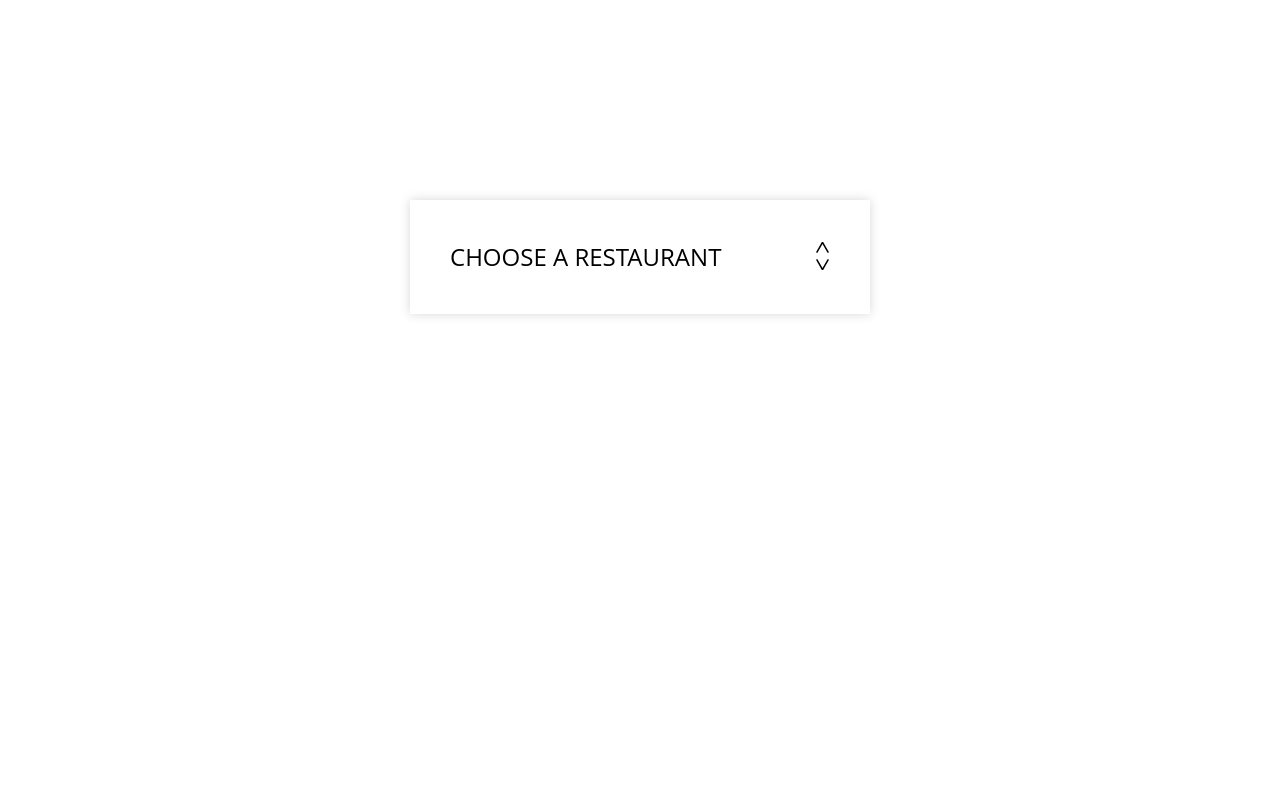
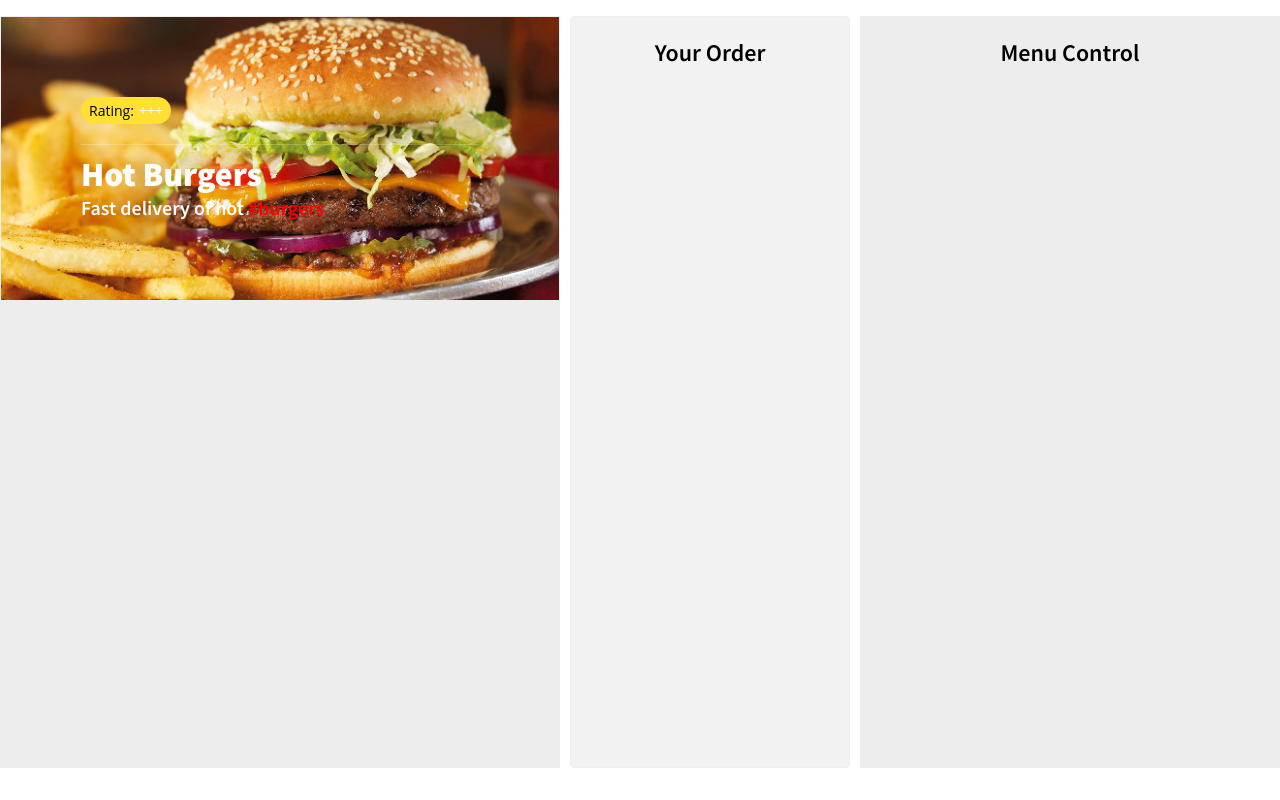
Before and after one commit to Starcatch/BurgerHub, a React (Create React App) app: page / in a window 1280 px wide. Built offline with nearby package versions, Linux system fonts and the light colour scheme.

Commit message:
add more components

```diff
--- /dev/null
+++ b/src/components/App.js
@@ -0,0 +1,20 @@
+import React from 'react';
+import Header from './Header';
+import Order from './Order';
+import MenuAdmin from './MenuAdmin';
+
+class App extends React.Component {
+  render() {
+    return(
+    <div className='burger-paradise'>
+      <div className='menu'>
+        <Header title="Very Hot Burger" amount={10} hot={true}/>
+      </div>
+      <Order/>
+      <MenuAdmin/>
+    </div>
+    );
+  }
+}
+
+export default App;
--- /dev/null
+++ b/src/components/Header.js
@@ -0,0 +1,30 @@
+import React from 'react';
+
+class Header extends React.Component {
+  render() {
+    return(
+      <header className='top'>
+        <div className='header-content'>
+          <div className='header-content'>
+            <div className='header-rating'>
+              <div className='header-rating_tag'>Rating:</div>
+              <div className='header-rating_icon'>+++</div>
+            </div>
+
+            <div className='header-divider'></div>
+            <h1 className='font-effect-fire-animation'>Hot Burgers</h1>
+            <h3>
+              <span>
+                Fast delivery of hot
+                <span className='sub-header'> #burgers</span>
+              </span>
+            </h3>
+          </div>
+        </div>
+      </header>
+
+    );
+  }
+}
+
+export default Header;
--- /dev/null
+++ b/src/components/MenuAdmin.js
@@ -0,0 +1,13 @@
+import React from 'react'
+
+class MenuAdmin extends React.Component {
+  render() {
+    return (
+    <div className='order-wrap'>
+    <h2>Menu Control</h2>
+    </div>
+    );
+  }
+}
+
+export default MenuAdmin;
--- /dev/null
+++ b/src/components/Order.js
@@ -0,0 +1,14 @@
+import React from 'react';
+
+
+class Order extends React.Component {
+  render() {
+    return(
+      <div className='order-wrap'>
+        <h2>Your Order</h2>
+      </div>
+    );
+  }
+}
+
+export default Order;
--- a/src/index.js
+++ b/src/index.js
@@ -1,8 +1,8 @@
 import React from 'react';
 import { render } from 'react-dom';
-import Landing from './components/Landing';
+import App from './components/App';
 import './css/style.css';
 
 
 
-render(<Landing/>, document.querySelector('#root'));
+render(<App/>, document.querySelector('#root'));
```
